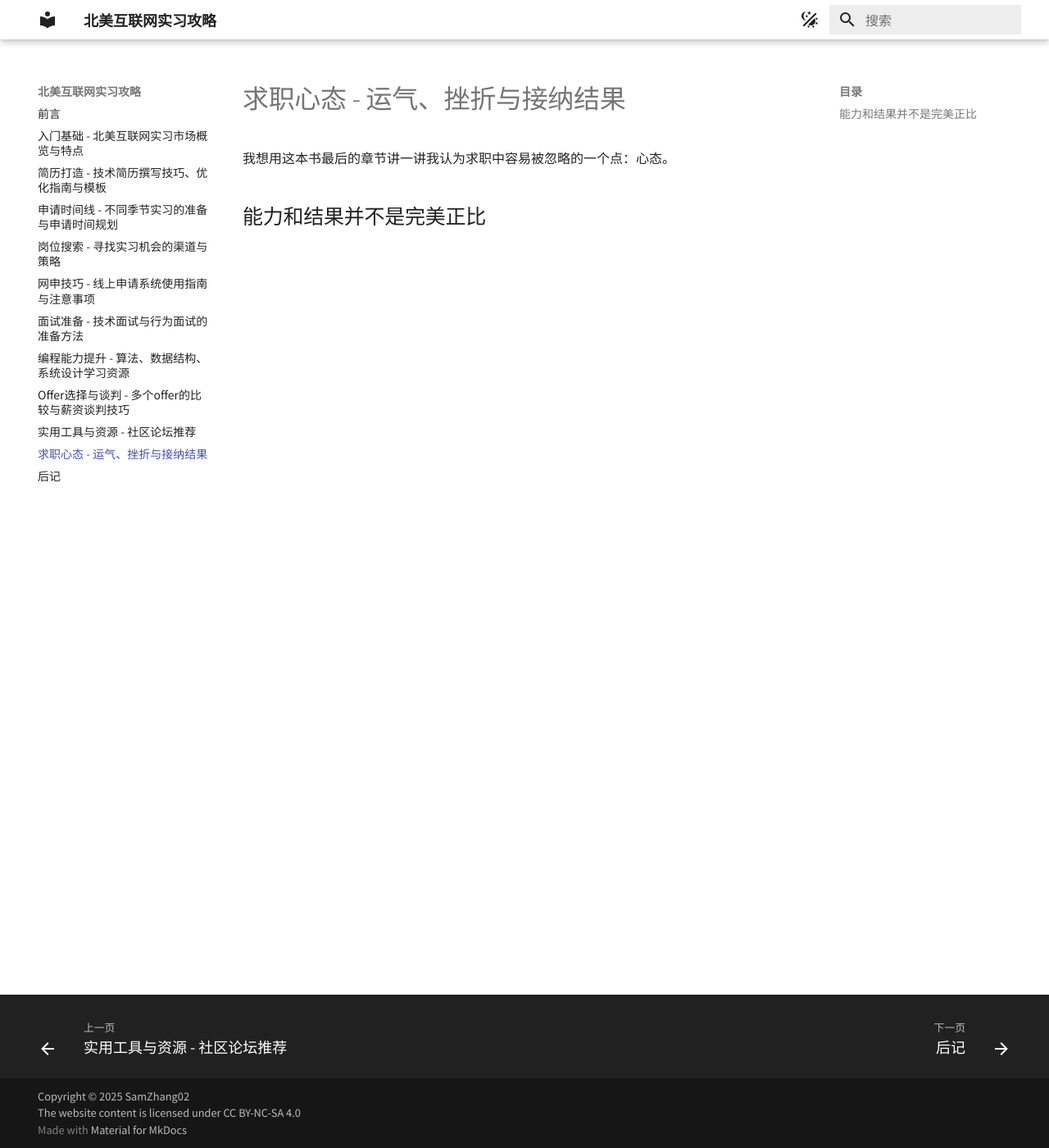
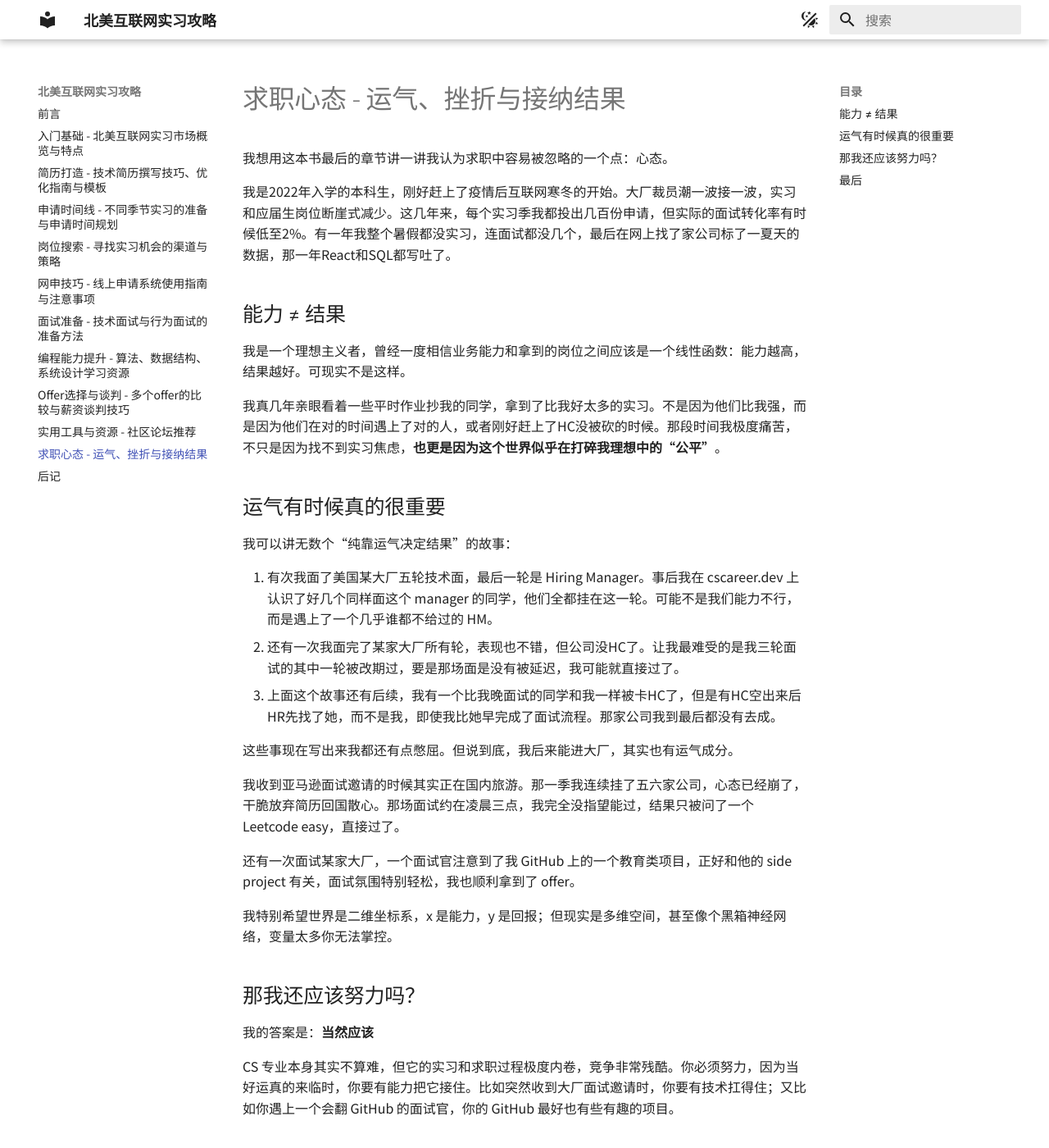
Before and after one commit to SamZhang02/internship-hunt-guide-cn, an MkDocs documentation site: the page built from docs/mindset.md, in a window 1280 px wide and 1400 px high. Shown: the whole window at 82% size. Built offline with MkDocs 1.6.1 and Material for MkDocs 9.7.7, drawn with Linux system fonts in a browser that asks for light colours; some of the changed text lies outside the part shown.

Commit message:
Add chapter on mindset (#3)

```diff
--- a/docs/mindset.md
+++ b/docs/mindset.md
@@ -1,5 +1,43 @@
 我想用这本书最后的章节讲一讲我认为求职中容易被忽略的一个点：心态。
 
-## 能力和结果并不是完美正比
+我是2022年入学的本科生，刚好赶上了疫情后互联网寒冬的开始。大厂裁员潮一波接一波，实习和应届生岗位断崖式减少。这几年来，每个实习季我都投出几百份申请，但实际的面试转化率有时候低至2%。有一年我整个暑假都没实习，连面试都没几个，最后在网上找了家公司标了一夏天的数据，那一年React和SQL都写吐了。
 
-##
+## 能力 ≠ 结果
+
+我是一个理想主义者，曾经一度相信业务能力和拿到的岗位之间应该是一个线性函数：能力越高，结果越好。可现实不是这样。
+
+我真几年亲眼看着一些平时作业抄我的同学，拿到了比我好太多的实习。不是因为他们比我强，而是因为他们在对的时间遇上了对的人，或者刚好赶上了HC没被砍的时候。那段时间我极度痛苦，不只是因为找不到实习焦虑，**也更是因为这个世界似乎在打碎我理想中的“公平”**。
+
+## 运气有时候真的很重要
+
+我可以讲无数个“纯靠运气决定结果”的故事：
+
+1. 有次我面了美国某大厂五轮技术面，最后一轮是 Hiring Manager。事后我在 cscareer.dev 上认识了好几个同样面这个 manager 的同学，他们全都挂在这一轮。可能不是我们能力不行，而是遇上了一个几乎谁都不给过的 HM。
+2. 还有一次我面完了某家大厂所有轮，表现也不错，但公司没HC了。让我最难受的是我三轮面试的其中一轮被改期过，要是那场面是没有被延迟，我可能就直接过了。
+3. 上面这个故事还有后续，我有一个比我晚面试的同学和我一样被卡HC了，但是有HC空出来后HR先找了她，而不是我，即使我比她早完成了面试流程。那家公司我到最后都没有去成。
+
+这些事现在写出来我都还有点憋屈。但说到底，我后来能进大厂，其实也有运气成分。
+
+我收到亚马逊面试邀请的时候其实正在国内旅游。那一季我连续挂了五六家公司，心态已经崩了，干脆放弃简历回国散心。那场面试约在凌晨三点，我完全没指望能过，结果只被问了一个 Leetcode easy，直接过了。
+
+还有一次面试某家大厂，一个面试官注意到了我 GitHub 上的一个教育类项目，正好和他的 side project 有关，面试氛围特别轻松，我也顺利拿到了 offer。
+
+我特别希望世界是二维坐标系，x 是能力，y 是回报；但现实是多维空间，甚至像个黑箱神经网络，变量太多你无法掌控。
+
+## 那我还应该努力吗？
+
+我的答案是：**当然应该**
+
+CS 专业本身其实不算难，但它的实习和求职过程极度内卷，竞争非常残酷。你必须努力，因为当好运真的来临时，你要有能力把它接住。比如突然收到大厂面试邀请时，你要有技术扛得住；又比如你遇上一个会翻 GitHub 的面试官，你的 GitHub 最好也有些有趣的项目。
+
+## 最后
+
+找工作很残酷，运气也在其中起着我们无法控制的重要作用。但请记住，**不要把自己的世界观寄托在它身上，也不要让它像曾经摧毁我一样摧毁你。**
+
+我见过太多人（包括我自己）在焦虑中消耗自己，把"没拿到offer"等同于"我不够好"。但现实是，市场会波动，HC会消失，面试官可能刚好那天心情不好，这些都不是你的错。
+
+<p align="center" style="font-size: larger; font-weight: bold;">
+你的价值不由招聘系统决定。
+</p>
+
+即使暂时没有理想的offer，也请记住，在互联网这个行业：**能健康地活着、持续学习和尝试的人，长远来看永远不会输。”**
```
